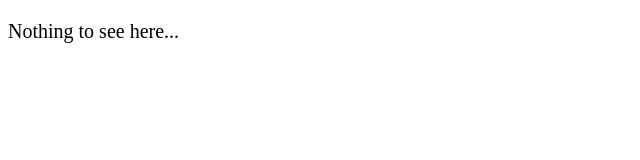
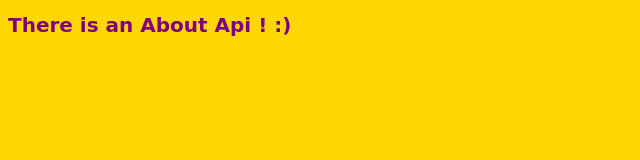
Before and after one commit to Diksha-Kamble22/Js_advanced_proj5, a plain HTML site: page index.html in a window 1280 px wide. Shown: the whole page, without its empty margins (0-640 px from the left). Drawn offline with Linux system fonts and the light colour scheme; no server answers.

Commit message:
add html file

```diff
--- a/index.html
+++ b/index.html
@@ -13,9 +13,10 @@
   <!-- Custom Styles -->
   <link rel="stylesheet" href="style.css">
 </head>
+<h1 id ="ninja"> There is an About Api ! :)</h1>
 
 <body>
-  <p>Nothing to see here...</p>
+  <p></p>
   <!-- Project -->
   <script src="main.js"></script>
 </body>
--- a/style.css
+++ b/style.css
@@ -1,3 +1,8 @@
+#ninja{
+    font-size: 15pt;
+    font-family: cursive;
+   color: purple;
+}
 body {
-    font-size: 15pt;
+  background-color: gold;
 }
```
